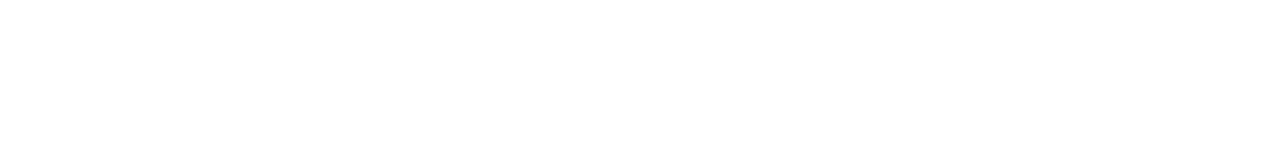
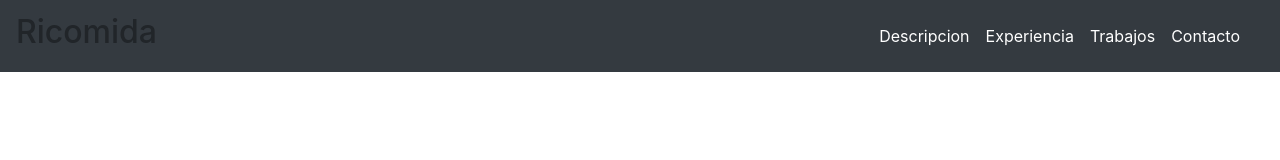
Before and after one commit to karina085/mi_portafolio, a plain HTML site: page index.html in a window 1280 px wide. Drawn offline with nearby package versions, Linux system fonts and the light colour scheme.

Commit message:
un commit

```diff
--- a/index.html
+++ b/index.html
@@ -1,12 +1,52 @@
 <!DOCTYPE html>
-<html lang="en">
+<html lang="es" dir="ltr">
 <head>
-  <meta charset="UTF-8">
-  <meta name="viewport" content="width=device-width, initial-scale=1.0">
-  <meta http-equiv="X-UA-Compatible" content="ie=edge">
-  <title>Este es el Master</title>
+  <meta charset="utf-8">
+  <title>Portafolio</title>
+  <meta name="viewport" content="width=device-width, initial-scalet=1.0">
+  <!--CSS de Boostraps 4.2.1-->
+  <link rel="stylesheet" href="https://stackpath.bootstrapcdn.com/bootstrap/4.3.1/css/bootstrap.min.css" integrity="sha384-ggOyR0iXCbMQv3Xipma34MD+dH/1fQ784/j6cY/iJTQUOhcWr7x9JvoRxT2MZw1T" crossorigin="anonymous">
+  <!--Google Fonts lobster-->
+  <link href="https://fonts.googleapis.com/css?family=Lobster|Roboto&display=swap" rel="stylesheet">
+  <!--Google Fonts Cabin-->
+  <link href="https://fonts.googleapis.com/css?family=Cabin:400,700&display=swap" rel="stylesheet">
+  <!--fontawesome-->
+  <link rel="stylesheet" href="https://use.fontawesome.com/releases/v5.6.3/css/all.css" integrity="sha384-UHRtZLI+pbxtHCWp1t77Bi1L4ZtiqrqD80Kn4Z8NTSRyMA2Fd33n5dQ8lWUE00s/" crossorigin="anonymous">
+  <!--Mi estilo css-->
+  <link rel="stylesheet" href="assets/css/style.css">
 </head>
 <body>
+  <nav class="navbar navbar-expand-lg navbar-white bg-dark">
+    <h2 class="l">Ricomida</h2>
+    <button class="navbar-toggler" type="button" data-toggle="collapse" data-target="#navbarSupportedContent" aria-controls="navbarSupportedContent" aria-expanded="false" aria-label="Toggle navigation">
 
+    </button>
+    <div class="collapse navbar-collapse navbar" id="navbarNav">
+      <ul class="navbar-nav ml-auto">
+        <li class="nav-item">
+          <a class="nav-link text-white" href="#">Descripcion<span class="sr-only">(current)</span></a>
+        </li>
+        <li class="nav-item">
+          <a class="nav-link text-white" href="#">Experiencia</a>
+        </li>
+        <li class="nav-item">
+          <a class="nav-link text-white" href="#">Trabajos</a>
+        </li>
+        <li class="nav-item">
+          <a class="nav-link text-white" href="#">Contacto</a>
+        </li>
+      </ul>
+    </div>
+  </nav>
+
+
+  <!--JQuery 3.2.1-->
+  <script src="https://code.jquery.com/jquery-3.3.1.slim.min.js" integrity="sha384-q8i/X+965DzO0rT7abK41JStQIAqVgRVzpbzo5smXKp4YfRvH+8abtTE1Pi6jizo" crossorigin="anonymous"></script>
+  <!--Popper JS 1.14.3-->
+  <script src="https://cdnjs.cloudflare.com/ajax/libs/popper.js/1.14.7/umd/popper.min.js" integrity="sha384-UO2eT0CpHqdSJQ6hJty5KVphtPhzWj9WO1clHTMGa3JDZwrnQq4sF86dIHNDz0W1" crossorigin="anonymous"></script>
+  <!--Boostraps JS 4.2.1-->
+  <script src="https://stackpath.bootstrapcdn.com/bootstrap/4.3.1/js/bootstrap.min.js" integrity="sha384-JjSmVgyd0p3pXB1rRibZUAYoIIy6OrQ6VrjIEaFf/nJGzIxFDsf4x0xIM+B07jRM" crossorigin="anonymous"></script>
+  <!--mi scrip-->
+  <script src="assets/js/script.js"></script>
 </body>
 </html>
```
